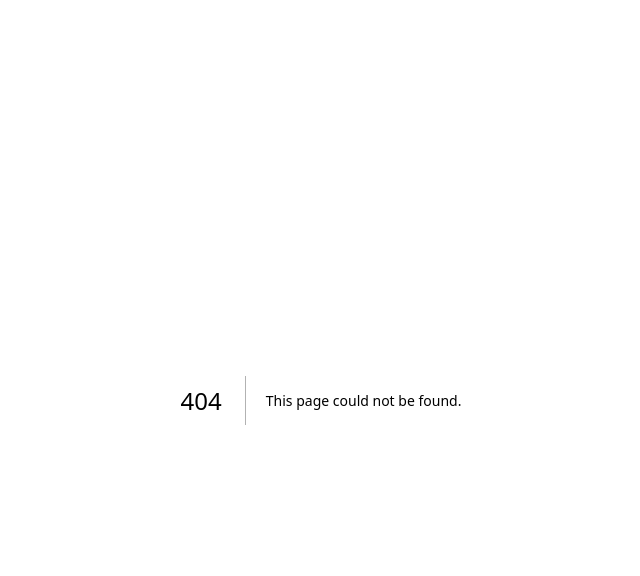
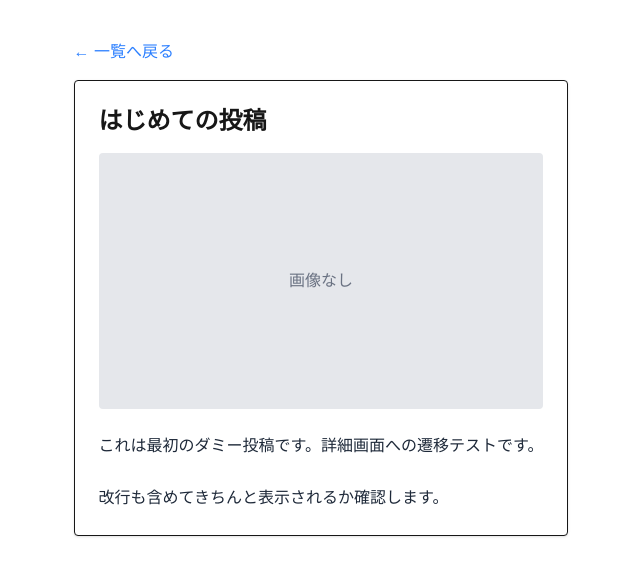
Before and after one commit to 2026PBL1-A/2026PBL1-A-2026PBL1_A_front, a Next.js app: page /post/1 in a window 1280 px wide. Before the commit this address had no page. Shown: the top 576 px of the page, without its empty margins (319-959 px from the left). Built offline with nearby package versions, Linux system fonts and the light colour scheme.

Commit message:
投稿詳細画面

```diff
--- /dev/null
+++ b/app/data/dummyPosts.ts
@@ -0,0 +1,24 @@
+export type Post = {
+  id: string;
+  title: string;
+  content: string;
+  imageUrl?: string;
+};
+
+export const dummyPosts: Post[] = [
+  {
+    id: "1",
+    title: "はじめての投稿",
+    content: "これは最初のダミー投稿です。詳細画面への遷移テストです。\n\n改行も含めてきちんと表示されるか確認します。",
+  },
+  {
+    id: "2",
+    title: "Next.jsで開発中",
+    content: "ダミーデータを使って一覧画面と詳細画面を作成しています。\nPBL（Project Based Learning）の一環として進めています。",
+  },
+  {
+    id: "3",
+    title: "デザインの調整",
+    content: "UIの作成が順調に進んでいます。\nTailwind CSSを利用してレスポンシブな画面を作成する予定です。",
+  }
+];
--- a/app/itiran/page.tsx
+++ b/app/itiran/page.tsx
@@ -1,7 +1,7 @@
 "use client";
 import Menu from "@/app/components/aikon";
-import Link from "@/app/components/Link";
-import { useState } from "react";
+import Link from "next/link";
+import { dummyPosts } from "@/app/data/dummyPosts";
 
 export default function Page() {
   const [showComment, setShowComment] = useState(false);
@@ -12,55 +12,38 @@ export default function Page() {
       <Menu />
 
       {/* 投稿一覧エリア */}
-      <div className="mt-10 space-y-6">
+      <div className="mt-10 space-y-6 px-4 pb-20 max-w-2xl mx-auto">
 
-        {/* 投稿カード */}
-        <div className="border rounded shadow p-4">
-
+        {dummyPosts.map((post) => (
+          <Link href={`/post/${post.id}`} key={post.id} className="block border rounded shadow p-4 hover:bg-gray-50 transition">
             {/* 見出し */}
             <h2 className="text-lg font-bold mb-2">
-            タイトルが入ります
+              {post.title}
             </h2>
 
             {/* 画像枠 */}
-          <div className="w-full h-40 bg-gray-200 mb-2 flex items-center justify-center">
-            画像エリア
+            <div className="w-full h-40 bg-gray-200 mb-2 flex items-center justify-center text-gray-500 rounded">
+              {post.imageUrl ? (
+                <img src={post.imageUrl} alt={post.title} className="w-full h-full object-cover rounded" />
+              ) : (
+                "画像エリア"
+              )}
             </div>
 
             {/* 本文 */}
-          <p>
-            ここに投稿の内容が入ります
+            <p className="line-clamp-2 text-gray-700">
+              {post.content}
             </p>
-{/*移動予定*/}
-          {/* コメントボタン */}
-            <button onClick={() => setShowComment(!showComment)} className="bottom-4 right-4 bg-blue-500 text-white px-3 py-1 rounded shadow hover:underline">
-              💬 コメントする
-            </button>
+          </Link>
+        ))}
 
-            {/* 入力欄（条件付き表示） */}
-              {showComment && (
-                <div className="mt-3">
-                  <input
-                    type="text"
-                    placeholder="コメントを書く"
-                    value={comment}
-                    onChange={(e) => setComment(e.target.value)}
-                    className="border p-2 w-full mb-2"
-                  />
-                    <button className="bg-blue-500 text-white px-4 py-1 rounded">
+      </div>
+
+      {/* 投稿ボタン */}
+      <Link href="/post/new">
+        <button className="fixed bottom-4 right-4 bg-blue-500 text-white px-4 py-2 rounded shadow hover:bg-blue-600 transition">
           投稿
         </button>
-              </div>
-            )}
-{/*移動予定*/}
-        </div>
-      </div>
-        {/* 投稿ボタン */}
-        <Link
-          href="/post/new"
-          className="fixed bottom-4 right-4 bg-blue-500 text-white px-4 py-2 rounded shadow hover:no-underline"
-        >
-          投稿
       </Link>
     </div>
   );
--- /dev/null
+++ b/app/post/[id]/page.tsx
@@ -0,0 +1,42 @@
+import { dummyPosts } from "@/app/data/dummyPosts";
+import Link from "next/link";
+import { notFound } from "next/navigation";
+
+export default async function PostDetailPage({
+  params,
+}: {
+  params: Promise<{ id: string }>;
+}) {
+  const resolvedParams = await params;
+  const post = dummyPosts.find((p) => p.id === resolvedParams.id);
+
+  if (!post) {
+    notFound();
+  }
+
+  return (
+    <div className="p-4 max-w-2xl mx-auto mt-6">
+      <Link href="/itiran" className="text-blue-500 hover:underline mb-4 inline-block">
+        &larr; 一覧へ戻る
+      </Link>
+
+      <div className="border rounded shadow p-6 bg-white">
+        <h1 className="text-2xl font-bold mb-4">{post.title}</h1>
+
+        {/* 画像枠 */}
+        <div className="w-full h-64 bg-gray-200 mb-6 flex items-center justify-center text-gray-500 rounded overflow-hidden">
+          {post.imageUrl ? (
+            <img src={post.imageUrl} alt={post.title} className="w-full h-full object-cover" />
+          ) : (
+            "画像なし"
+          )}
+        </div>
+
+        {/* 本文 */}
+        <p className="whitespace-pre-wrap text-gray-800 leading-relaxed">
+          {post.content}
+        </p>
+      </div>
+    </div>
+  );
+}
```
Lines whose indentation alone changed are shown as unchanged.
